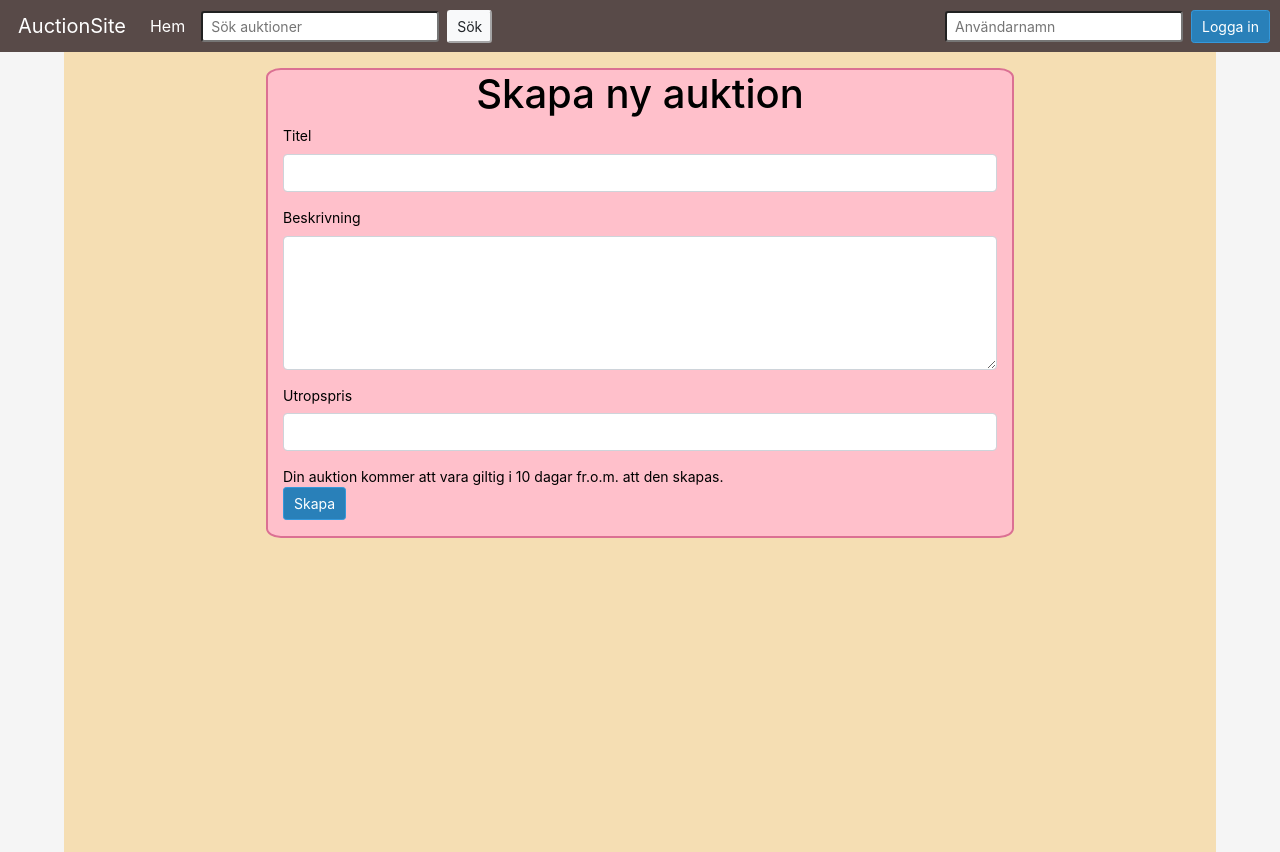
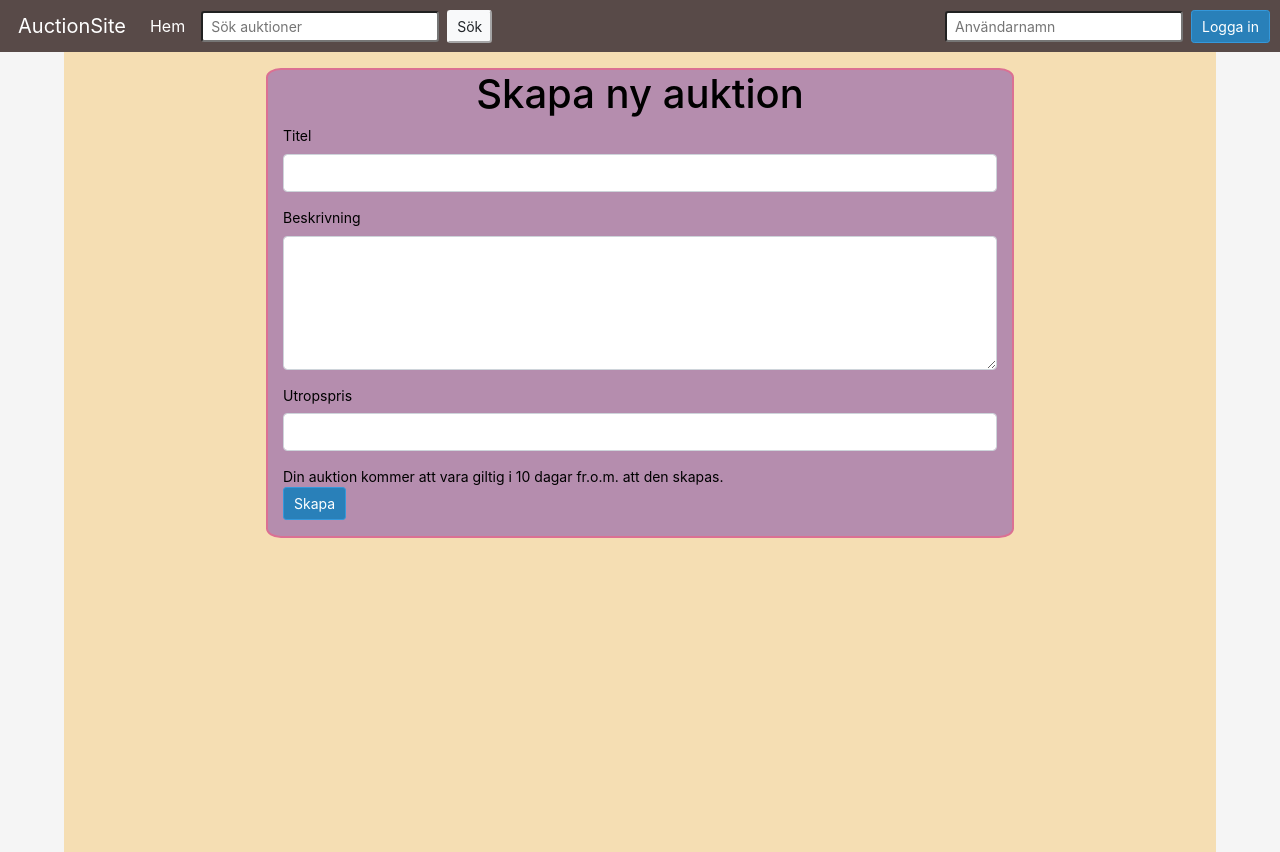
Before and after one commit to Ronnehag/Nackowski2000, a React (Create React App) app: page /newauction in a window 1280 px wide. Built offline with nearby package versions, Linux system fonts and the light colour scheme.

Commit message:
färg på css

```diff
--- a/src/components/Auctions/AuctionDetailsBet.js
+++ b/src/components/Auctions/AuctionDetailsBet.js
@@ -92,7 +92,7 @@ class AuctionDetailsBet extends React.Component {
                         </ul>
                     </div>
                 </div>
-            </div >
+            </div>
 
         )
     }
--- a/src/index.css
+++ b/src/index.css
@@ -104,7 +104,7 @@ img{
 
 /*CREATE AUCTION*/
 .createAuctionForm{
-  background-color: pink;
+  background-color: #B58DAE;
   border: 2px solid palevioletred;
   border-radius: 2%;
 }
```
